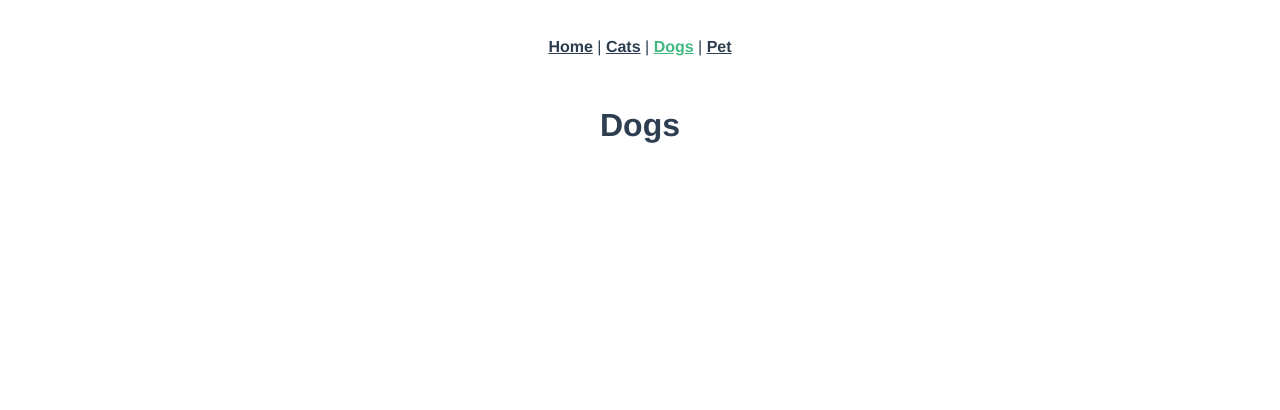
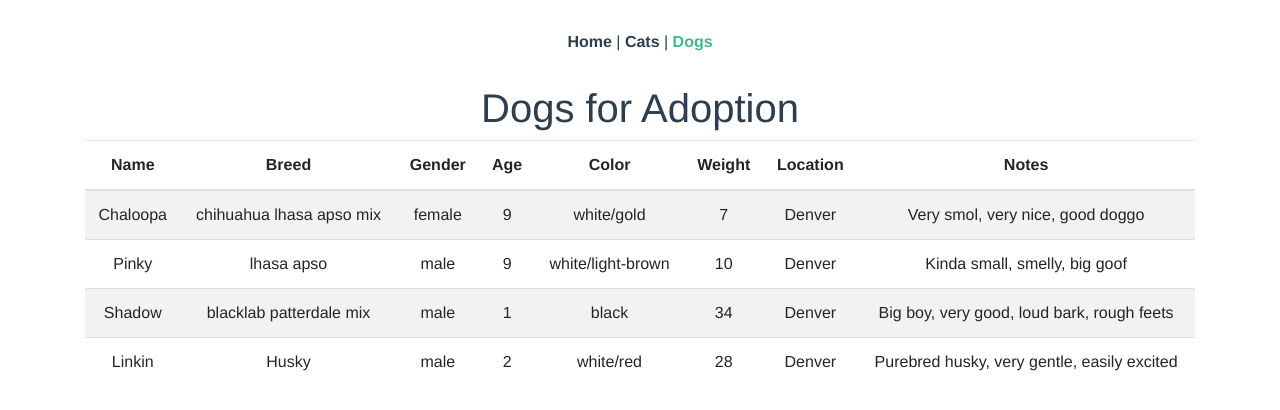
Before and after one commit to Moonkaman/Learning-Vuejs, a Vue app in the folder adopt-pets/: page /dogs in a window 1280 px wide. Shown: the top 410 px of the page. Built offline with nearby package versions, Linux system fonts and the light colour scheme.

Commit message:
display list of cats and dogs

```diff
--- a/adopt-pets/package.json
+++ b/adopt-pets/package.json
@@ -8,6 +8,8 @@
     "lint": "vue-cli-service lint"
   },
   "dependencies": {
+    "bootstrap": "^4.3.1",
+    "bootstrap-vue": "^2.0.0-rc.24",
     "core-js": "^2.6.5",
     "vue": "^2.6.10",
     "vue-router": "^3.0.3",
--- a/adopt-pets/src/App.vue
+++ b/adopt-pets/src/App.vue
@@ -6,10 +6,10 @@
       <router-link to="/cats">Cats</router-link>
       {{" | "}}
       <router-link to="/dogs">Dogs</router-link>
-      {{" | "}}
-      <router-link to="/pet">Pet</router-link>
     </div>
-    <router-view/>
+    <b-container>
+      <router-view/>
+    </b-container>
   </div>
 </template>
 
--- /dev/null
+++ b/adopt-pets/src/data/cats.js
@@ -0,0 +1,22 @@
+export default [
+  {
+    name: 'Tizzy',
+    breed: 'Unknown',
+    gender: 'female',
+    age: 1,
+    color: 'Black',
+    weight: 4,
+    location: 'Denver',
+    notes: 'Very smol, a little sassy but mostly a sweet kitty'
+  },
+  {
+    name: 'Firestar',
+    breed: 'Tabby',
+    gender: 'male',
+    age: 7,
+    color: 'Orange',
+    weight: 10,
+    location: 'Denver',
+    notes: 'Nice guy, a little wild but very good kit kat'
+  },
+]
--- /dev/null
+++ b/adopt-pets/src/data/dogs.js
@@ -0,0 +1,42 @@
+export default [
+  {
+    name: 'Chaloopa',
+    breed: 'chihuahua lhasa apso mix',
+    gender: 'female',
+    age: 9,
+    color: 'white/gold',
+    weight: 7,
+    location: 'Denver',
+    notes: 'Very smol, very nice, good doggo'
+  },
+  {
+    name: 'Pinky',
+    breed: 'lhasa apso',
+    gender: 'male',
+    age: 9,
+    color: 'white/light-brown',
+    weight: 10,
+    location: 'Denver',
+    notes: 'Kinda small, smelly, big goof'
+  },
+  {
+    name: 'Shadow',
+    breed: 'blacklab patterdale mix',
+    gender: 'male',
+    age: 1,
+    color: 'black',
+    weight: 34,
+    location: 'Denver',
+    notes: 'Big boy, very good, loud bark, rough feets'
+  },
+  {
+    name: 'Linkin',
+    breed: 'Husky',
+    gender: 'male',
+    age: 2,
+    color: 'white/red',
+    weight: 28,
+    location: 'Denver',
+    notes: 'Purebred husky, very gentle, easily excited'
+  }
+]
--- a/adopt-pets/src/router.js
+++ b/adopt-pets/src/router.js
@@ -27,7 +27,7 @@ export default new Router({
       component: Dogs
     },
     {
-      path: '/pet',
+      path: '/pet/:id',
       name: 'pet',
       component: Pet
     }
--- a/adopt-pets/src/views/Cats.vue
+++ b/adopt-pets/src/views/Cats.vue
@@ -1,5 +1,23 @@
 <template>
   <div>
-    <h1>Cats</h1>
+    <h1>Cats for Adoption</h1>
+    <b-table striped hover :items="cats">
+      <template slot="name" slot-scope="data">
+        <!-- `data.value` is the value after formatted by the Formatter -->
+        <router-link :to="`/pets/${data.index}`">{{ data.value }}</router-link>
+      </template>
+    </b-table>
   </div>
 </template>
+
+<script>
+import cats from "@/data/cats";
+
+export default {
+  data() {
+    return {
+      cats
+    };
+  }
+};
+</script>
--- a/adopt-pets/src/views/Dogs.vue
+++ b/adopt-pets/src/views/Dogs.vue
@@ -1,5 +1,18 @@
 <template>
   <div>
-    <h1>Dogs</h1>
+    <h1>Dogs for Adoption</h1>
+    <b-table striped hover :items="dogs"></b-table>
   </div>
 </template>
+
+<script>
+import dogs from "@/data/dogs";
+
+export default {
+  data() {
+    return {
+      dogs
+    };
+  }
+};
+</script>
--- a/adopt-pets/src/views/Home.vue
+++ b/adopt-pets/src/views/Home.vue
@@ -1,6 +1,6 @@
 <template>
   <div class="home">
-    <h1>Home</h1>
+    <h1>Adopt a Bud</h1>
   </div>
 </template>
 
```
Also changed, not shown: adopt-pets/src/main.js (+7 -0 lines), 1 other file (tests, documents, lock files or other folders).
